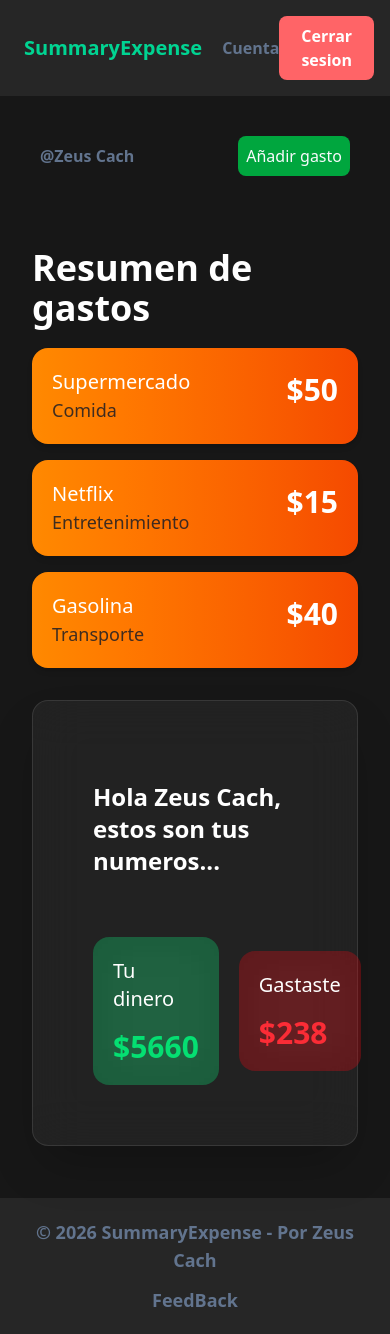
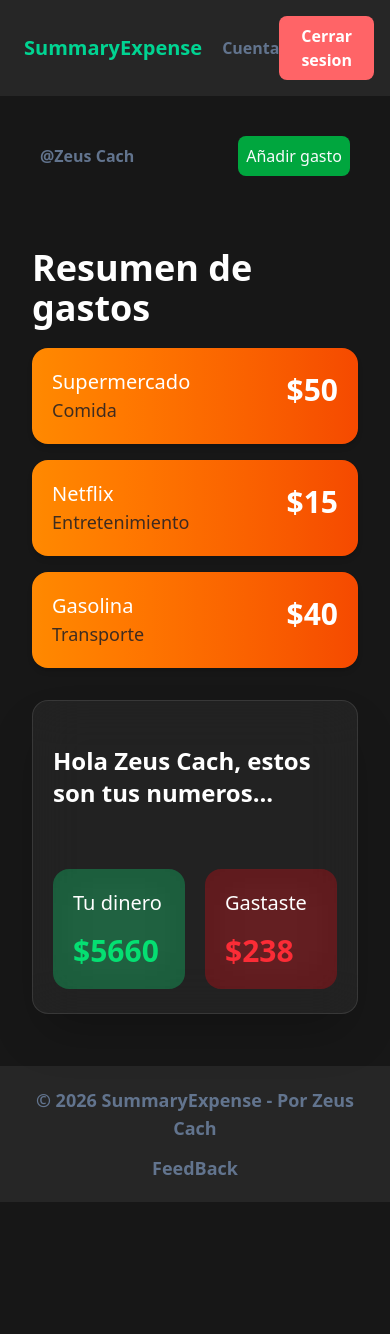
Before and after one commit to zeusCach/SummaryExpense, a React (Vite) app: page / in a window 390 px wide. After the commit the page ends 1202 px from the top, so only its background shows below. Built offline with nearby package versions, Linux system fonts and the light colour scheme.

Commit message:
Ajuste de interfaz responsivo

```diff
--- a/src/components/ConfigurationUI/Account.jsx
+++ b/src/components/ConfigurationUI/Account.jsx
@@ -46,7 +46,10 @@ export default function Account() {
                                 Usuario
                             </label>
                             {
+
+
                                 isEdit ? (
+                                    <>
                                         <div className="flex-1 flex gap-4">
                                             <input
                                                 type="text"
@@ -54,14 +57,21 @@ export default function Account() {
                                                 onChange={handleChangeEdit}
                                                 className="px-2 py-2 rounded-lg text-white border-2 border-green-400"
                                             />
+                                            <div className="hidden md:block">
                                                 <EditButton />
                                             </div>
-
+                                        </div>
+                                        <div className="block md:hidden py-5">
+                                            <EditButton />
+                                        </div>
+                                    </>
                                 ) : (
                                     <p className="text-lg font-semibold text-slate-300">
                                         {userName}
                                     </p>
                                 )
+
+
                             }
 
                         </div>
--- a/src/components/EditButton.jsx
+++ b/src/components/EditButton.jsx
@@ -5,7 +5,7 @@ export default function EditButton(setIsEdit) {
 
     return (
         <>
-            <div className="flex items-center gap-2">
+            <div className="flex gap-2">
                 <button
 
                     className="px-2 py-2 bg-green-500  text-white font-medium rounded-xl cursor-pointer "
--- a/src/components/InfoSummary.jsx
+++ b/src/components/InfoSummary.jsx
@@ -7,7 +7,7 @@ export default function InfoSummary() {
 
     return (
         <>
-            <div className="bg-white/5 backdrop-blur-xl border border-white/10 rounded-2xl shadow-2xl p-10 ">
+            <div className="bg-white/5 backdrop-blur-xl border border-white/10 rounded-2xl shadow-2xl py-1 md:p-10 ">
 
                 <h1 className='text-white font-bold text-2xl px-5 py-10'>Hola {userName}, estos son tus numeros...</h1>
 
```
Lines whose indentation alone changed are shown as unchanged.
